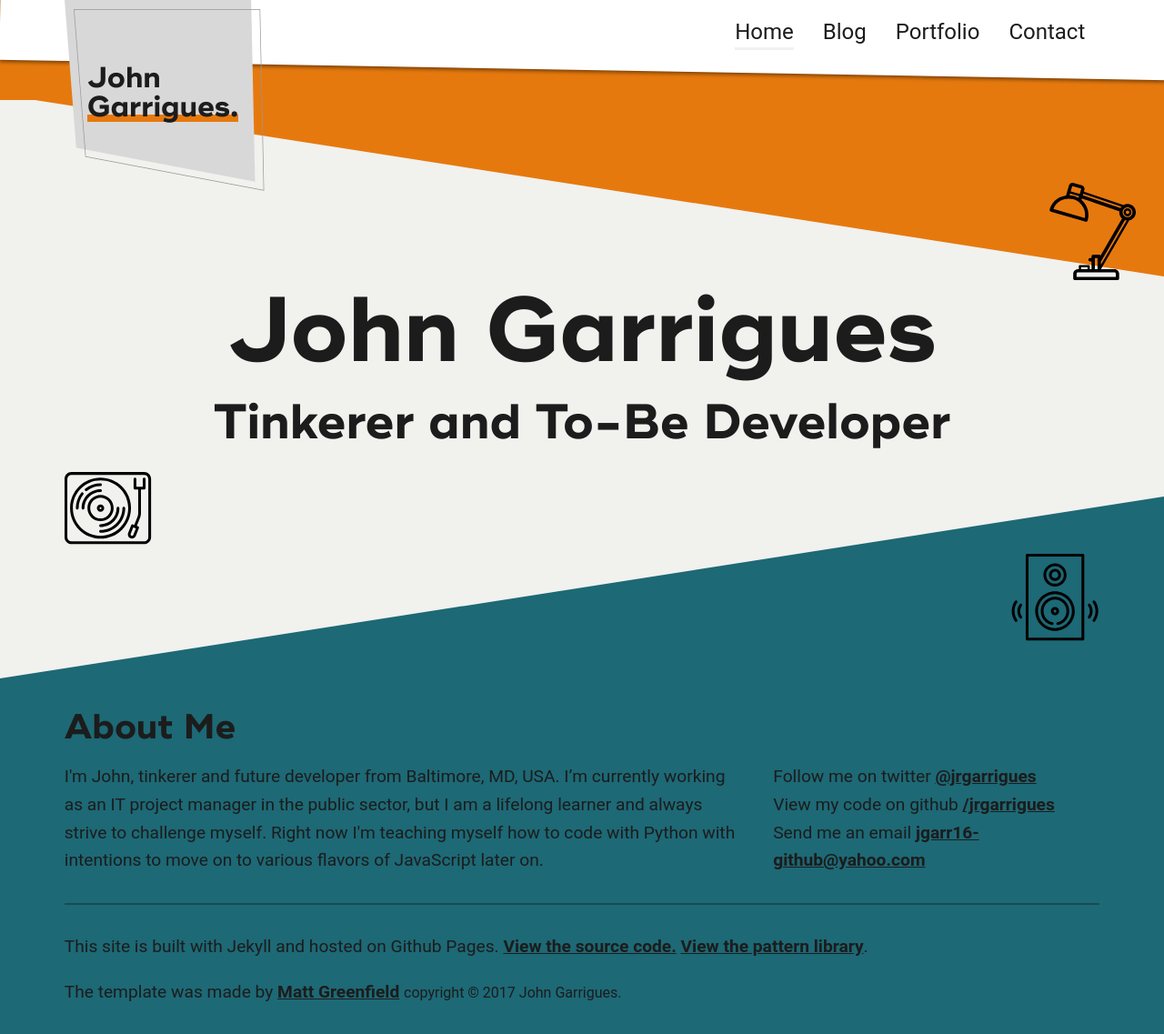
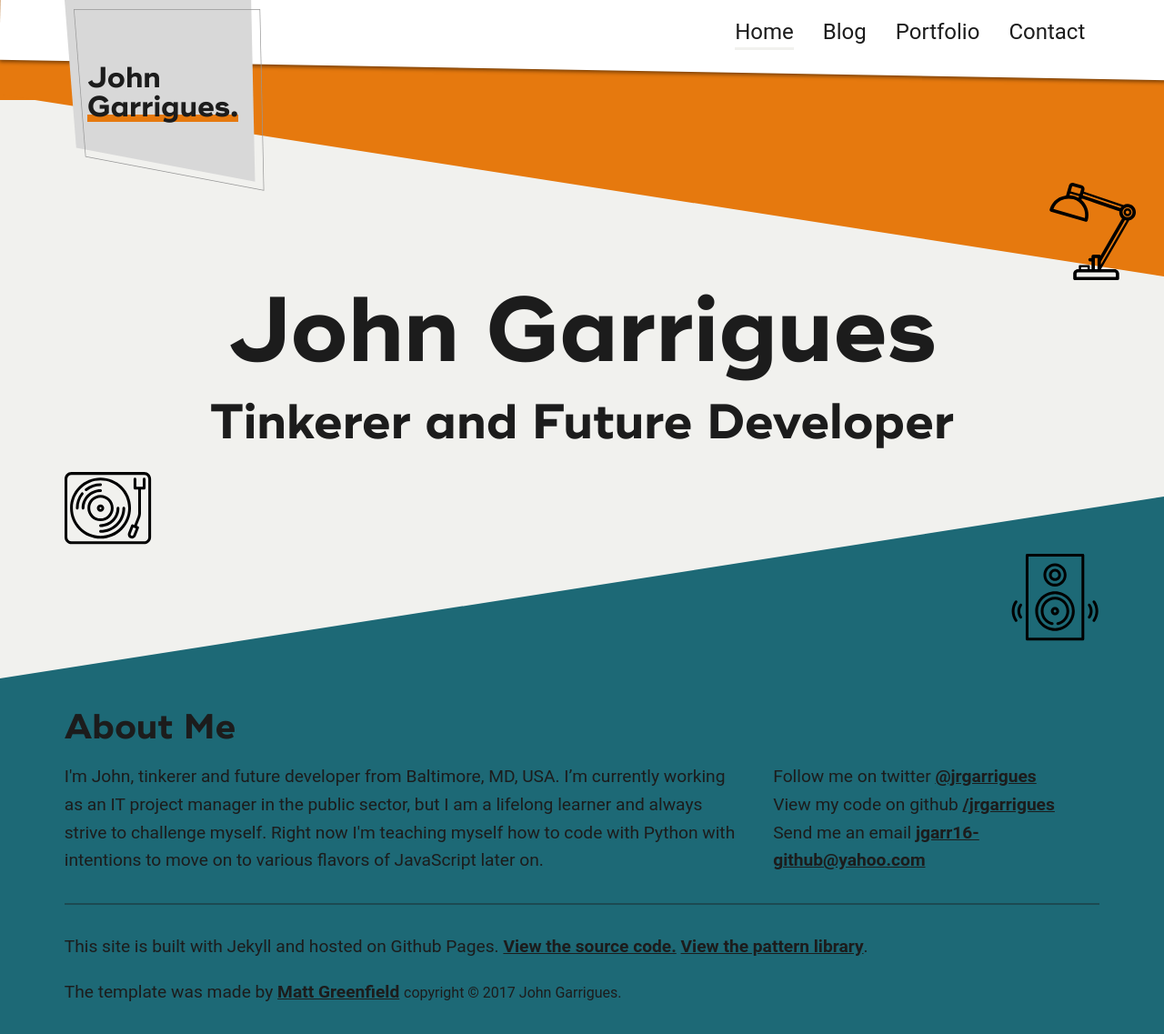
Before and after one commit to jgarr16/jrgarrigues.github.io, a Jekyll site: the page built from index.html, in a window 1280 px wide. Shown: the whole page at 91% size. Built offline with Jekyll 4.4.1, drawn with Linux system fonts in a browser that asks for light colours; nearby versions of some CDN libraries; some web fonts are replaced.

Commit message:
Update index.html

```diff
--- a/_layouts/index.html
+++ b/_layouts/index.html
@@ -7,7 +7,7 @@
 		<div class="billboard">
 			<!-- {{ content }} -->
 			<h1>John Garrigues</h1>
-			<h2>Tinkerer and To-Be Developer</h2>
+			<h2>Tinkerer and Future Developer</h2>
 		</div>
 
 		<div class="animation-svg svg-record">
```
